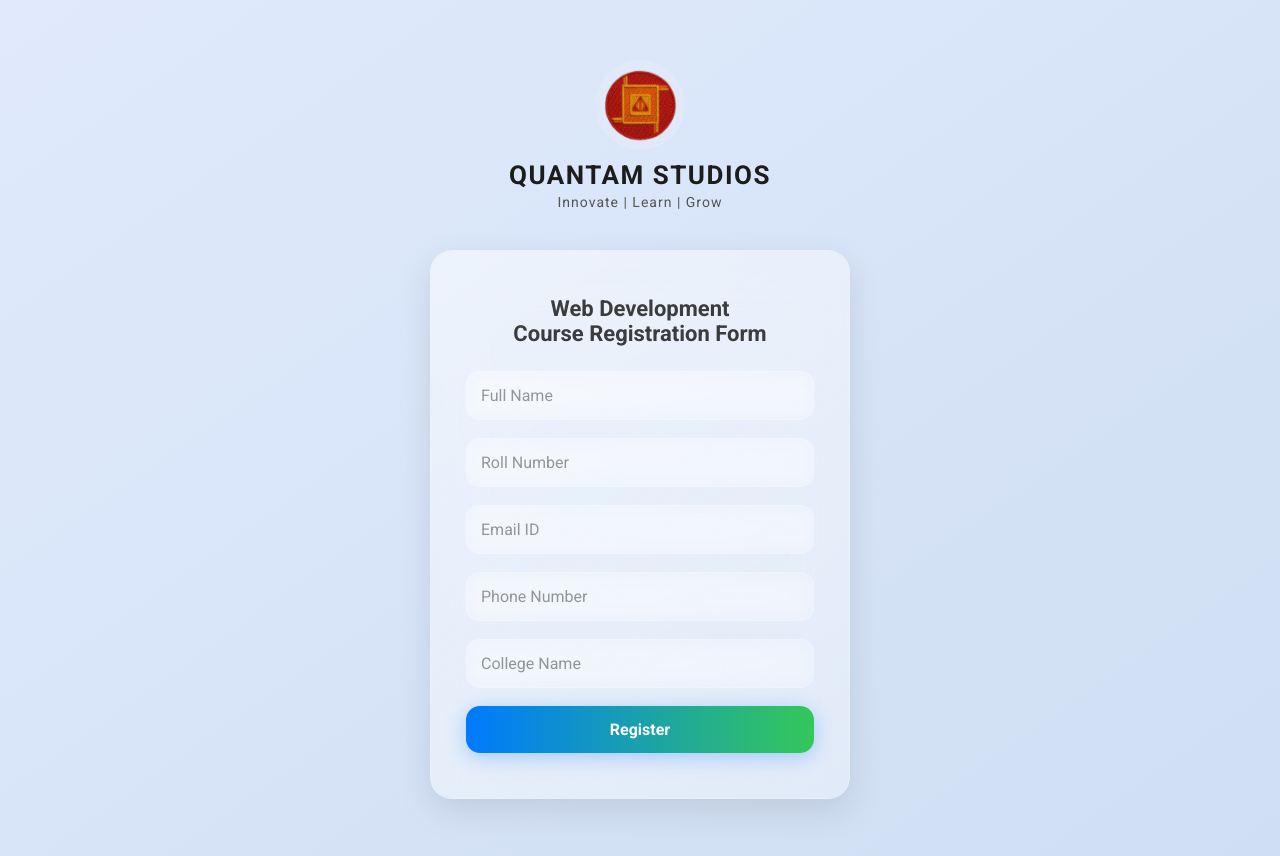
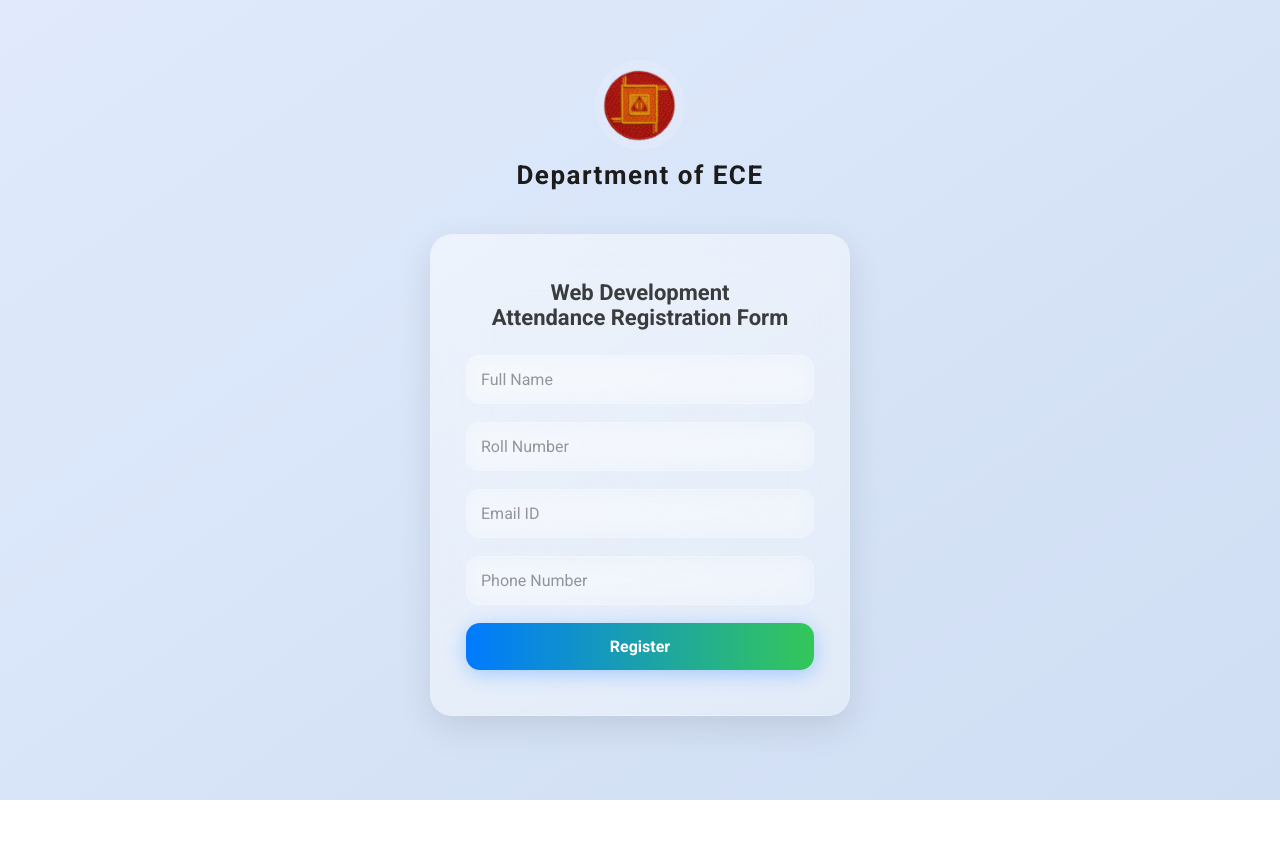
Before and after one commit to Pk-hh/Registration, a plain HTML site: page index.html in a window 1280 px wide. After the commit the page ends 800 px from the top, so only its background shows below. Drawn offline with Linux system fonts and the light colour scheme.

Commit message:
Update index.html

```diff
--- a/index.html
+++ b/index.html
@@ -3,7 +3,7 @@
 <head>
   <meta charset="UTF-8" />
   <meta name="viewport" content="width=device-width, initial-scale=1.0"/>
-  <title>Course Registration | Quantam Studios</title>
+  <title>attendence Registration | ECE DEPARTMENT</title>
 
   <link rel="stylesheet" href="assets/styles.css" />
   <link rel="icon" href="assets/logo.png" type="image/png" />
@@ -17,19 +17,18 @@
     <div class="logo-ring">
       <img src="assets/logo.png" alt="Quantam Studios Logo" />
     </div>
-    <h1 class="studio-name">QUANTAM STUDIOS</h1>
-    <p class="subheading">Innovate | Learn | Grow</p>
+    <h1 class="studio-name">Department of ECE</h1>
+    <p class="subheading"></p>
   </div>
 
   <!-- Registration Form -->
   <div class="container">
-    <h2>Web Development<br>Course Registration Form</h2>
+    <h2>Web Development<br>Attendance Registration Form</h2>
 <form id="registrationForm">
   <input type="text" name="Fname" placeholder="Full Name" required />
   <input type="text" name="roll" placeholder="Roll Number" required />
   <input type="email" name="email" placeholder="Email ID" required />
   <input type="tel" name="phone" placeholder="Phone Number" required />
-  <input type="text" name="college" placeholder="College Name" required />
   <button type="submit">Register</button>
 </form>
 
```
